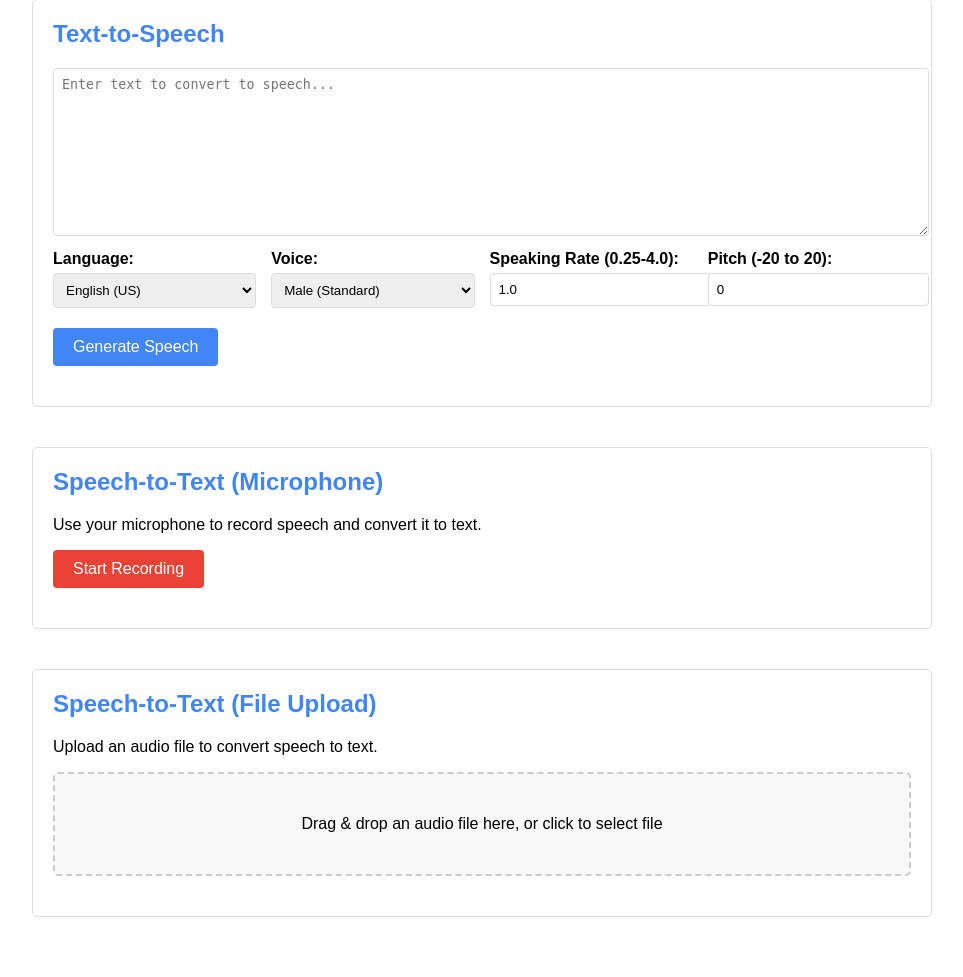
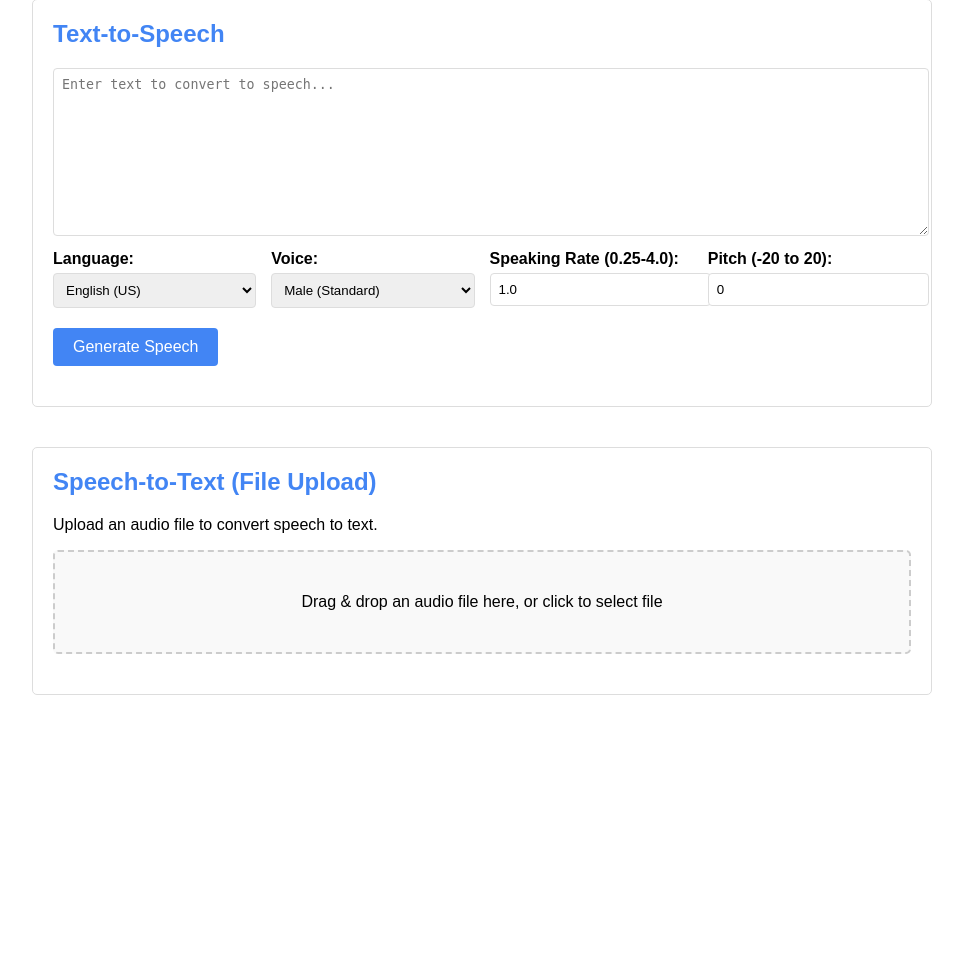
Before and after one commit to nandan-jain/whisper-test, a Flask app: page / in a window 1280 px wide. Shown: the part 109-1086 px from the top of the page, without its empty margins (158-1121 px from the left). After the commit the page ends 804 px from the top, so only its background shows below. Run offline with Flask 3, Linux system fonts and the light colour scheme.

```diff
--- a/app.py
+++ b/app.py
@@ -113,40 +113,6 @@ def transcribe_speech():
         }
     except Exception as e:
         return {"error": str(e)}, 500
-    finally:
-        # Clean up the file if needed
-        # If you want to keep the files, comment this out
-        # os.remove(filepath)
-        pass
-
-@app.route('/transcribe-mic', methods=['POST'])
-def transcribe_microphone():
-    """Transcribes speech from microphone audio blob using Whisper."""
-    if 'audio_data' not in request.files:
-        return {"error": "No audio data provided"}, 400
-
-    audio_file = request.files['audio_data']
-
-    # Create a temporary file
-    with tempfile.NamedTemporaryFile(delete=False, suffix='.webm') as temp_file:
-        temp_path = temp_file.name
-        audio_file.save(temp_path)
-
-    try:
-        # Get the Whisper model
-        model = get_whisper_model()
-
-        # Transcribe the audio file
-        result = model.transcribe(temp_path)
-
-        # Return the transcription
-        return {"text": result["text"]}
-    except Exception as e:
-        return {"error": str(e)}, 500
-    finally:
-        # Clean up the temporary file
-        if os.path.exists(temp_path):
-            os.remove(temp_path)
 
 @app.route('/static/audio/<filename>')
 def serve_audio(filename):
--- a/templates/index.html
+++ b/templates/index.html
@@ -94,17 +94,6 @@
             border: 1px solid #ddd;
             border-radius: 4px;
         }
-        .record-controls {
-            display: flex;
-            gap: 10px;
-            margin-bottom: 15px;
-        }
-        #recordingStatus {
-            display: inline-block;
-            margin-left: 15px;
-            font-style: italic;
-            color: #666;
-        }
         .file-input {
             margin-bottom: 15px;
         }
@@ -172,27 +161,6 @@
                 <audio id="audioPlayer" controls class="hidden"></audio>
             </div>
         </form>
-    </div>
-
-    <!-- Speech-to-Text Section - Microphone -->
-    <div class="section">
-        <h2>Speech-to-Text (Microphone)</h2>
-        <p>Use your microphone to record speech and convert it to text.</p>
-
-        <div class="record-controls">
-            <button id="startRecording" class="button-red">Start Recording</button>
-            <button id="stopRecording" class="button-green hidden">Stop Recording</button>
-            <span id="recordingStatus"></span>
-        </div>
-
-        <div class="result-box hidden" id="micTranscriptionResult">
-            <h3>Transcription:</h3>
-            <p id="micTranscriptionText"></p>
-        </div>
-
-        <div class="media-container">
-            <audio id="recordedAudio" controls class="hidden"></audio>
-        </div>
     </div>
 
     <!-- Speech-to-Text Section - File Upload -->
@@ -311,95 +279,6 @@
             }
         });
 
-        // Speech-to-Text functionality - Microphone Recording
-        let mediaRecorder;
-        let audioChunks = [];
-        const startRecordingButton = document.getElementById('startRecording');
-        const stopRecordingButton = document.getElementById('stopRecording');
-        const recordingStatus = document.getElementById('recordingStatus');
-        const recordedAudio = document.getElementById('recordedAudio');
-        const micTranscriptionResult = document.getElementById('micTranscriptionResult');
-        const micTranscriptionText = document.getElementById('micTranscriptionText');
-
-        startRecordingButton.addEventListener('click', async () => {
-            try {
-                const stream = await navigator.mediaDevices.getUserMedia({ audio: true });
-
-                // Update UI
-                startRecordingButton.classList.add('hidden');
-                stopRecordingButton.classList.remove('hidden');
-                recordingStatus.textContent = 'Recording...';
-
-                // Create media recorder
-                mediaRecorder = new MediaRecorder(stream);
-                audioChunks = [];
-
-                // Event handlers
-                mediaRecorder.ondataavailable = (event) => {
-                    audioChunks.push(event.data);
-                };
-
-                mediaRecorder.onstop = async () => {
-                    // Create audio blob
-                    const audioBlob = new Blob(audioChunks, { type: 'audio/webm' });
-                    const audioUrl = URL.createObjectURL(audioBlob);
-
-                    // Show audio player
-                    recordedAudio.src = audioUrl;
-                    recordedAudio.classList.remove('hidden');
-
-                    // Update UI
-                    recordingStatus.textContent = 'Processing audio...';
-
-                    // Send to server for transcription
-                    const formData = new FormData();
-                    formData.append('audio_data', audioBlob);
-
-                    try {
-                        const response = await fetch('/transcribe-mic', {
-                            method: 'POST',
-                            body: formData
-                        });
-
-                        const data = await response.json();
-
-                        // Display transcription result
-                        if (data.error) {
-                            alert('Error: ' + data.error);
-                        } else {
-                            micTranscriptionText.textContent = data.text;
-                            micTranscriptionResult.classList.remove('hidden');
-                            recordingStatus.textContent = '';
-                        }
-                    } catch (error) {
-                        console.error('Transcription error:', error);
-                        alert('An error occurred during transcription.');
-                        recordingStatus.textContent = '';
-                    }
-                };
-
-                // Start recording
-                mediaRecorder.start();
-            } catch (error) {
-                console.error('Error accessing microphone:', error);
-                alert('Error accessing microphone. Please make sure you have granted permission.');
-            }
-        });
-
-        stopRecordingButton.addEventListener('click', () => {
-            if (mediaRecorder && mediaRecorder.state !== 'inactive') {
-                mediaRecorder.stop();
-
-                // Stop all tracks in the stream
-                mediaRecorder.stream.getTracks().forEach(track => track.stop());
-
-                // Update UI
-                startRecordingButton.classList.remove('hidden');
-                stopRecordingButton.classList.add('hidden');
-                recordingStatus.textContent = 'Processing...';
-            }
-        });
-
         // Speech-to-Text functionality - File Upload
         const dropArea = document.getElementById('dropArea');
         const fileInput = document.getElementById('fileInput');
```
Also changed, not shown: 1 other file.
